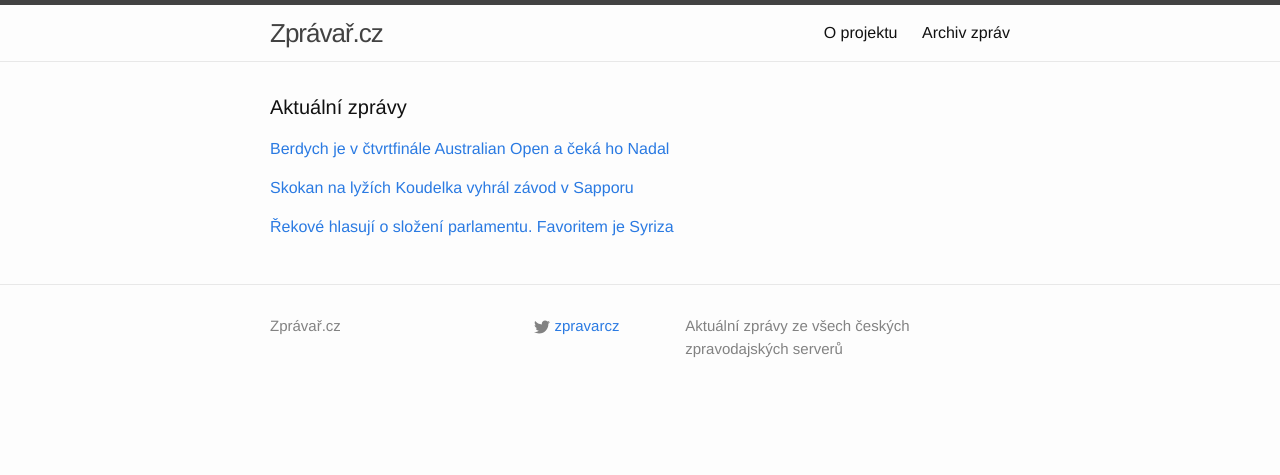
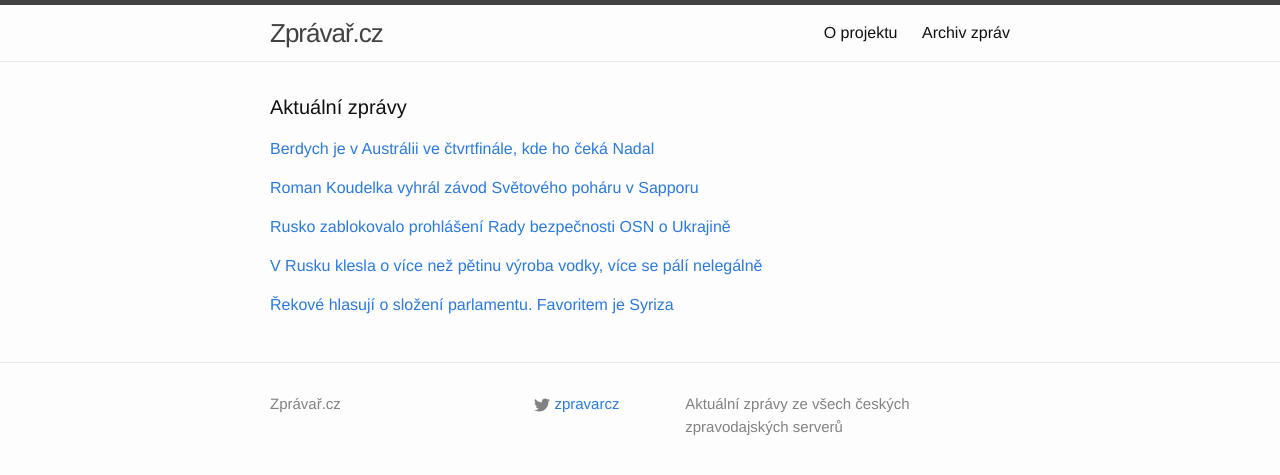
Before and after one commit to adliska/zpravar, a Jekyll site: the page built from index.html, in a window 1280 px wide. Shown: the top 475 px of the page. Built offline with Jekyll 4.4.1, drawn with Linux system fonts in a browser that asks for light colours.

Commit message:
zpravar news update

```diff
--- a/index.html
+++ b/index.html
@@ -5,9 +5,10 @@ layout: default
 <div class="home">
     <h1 class="page-heading">Aktuální zprávy</h1>
 
-<p><a href="javascript:;" onclick="toggle_visibility('zpravy0')">Berdych je v čtvrtfinále Australian Open a čeká ho Nadal</a></p>
+<p><a href="javascript:;" onclick="toggle_visibility('zpravy0')">Berdych je v Austrálii ve čtvrtfinále, kde ho čeká Nadal</a></p>
 <div id="zpravy0" style="display:none">
 <ul>
+<li><a href=http://sport.idnes.cz/tenisove-australian-open-0yd-/tenis.aspx?c=A150125_053206_tenis_vis>Berdych je v Austrálii ve čtvrtfinále, kde ho čeká Nadal - sport.idnes.cz</a></li>
 <li><a href=http://www.denik.cz/tenis/berdych-je-v-ctvrtfinale-australian-open-a-ceka-ho-nadal-20150125.html>Berdych je v čtvrtfinále Australian Open a čeká ho Nadal - www.denik.cz</a></li>
 <li><a href=http://sport.aktualne.cz/berdych-smetl-v-melbourne-tomice-ve-ctvrtfinale-ma-nadala/r~5efe19e4a46011e4ba57002590604f2e/>Berdych smetl v Melbourne Tomice, ve čtvrtfinále má Nadala - sport.aktualne.cz</a></li>
 <li><a href=http://www.rozhlas.cz/_zprava/tomas-berdych-porazil-tomice-a-je-ve-ctvrtfinale-australian-open--1447639>Tomáš Berdych porazil Tomice a je ve čtvrtfinále Australian Open - www.rozhlas.cz</a></li>
@@ -15,16 +16,33 @@ layout: default
 <li><a href=http://sport.idnes.cz/berdych-je-v-australii-ve-ctvrtfinale-kde-ho-ceka-nadal-ppd-/tenis.aspx?c=A150125_053206_tenis_vis>Berdych je v Austrálii ve čtvrtfinále, kde ho čeká Nadal - sport.idnes.cz</a></li>
 <li><a href=http://sport.idnes.cz/australie-se-tesi-na-souboj-hvezd-bouchardove-se-sarapovovou-pth-/tenis.aspx?c=A150125_053206_tenis_vis>Austrálie se těší na souboj hvězd Bouchardové se Šarapovovou - sport.idnes.cz</a></li>
 </ul>
-</div><p><a href="javascript:;" onclick="toggle_visibility('zpravy1')">Skokan na lyžích Koudelka vyhrál závod v Sapporu</a></p>
+</div><p><a href="javascript:;" onclick="toggle_visibility('zpravy1')">Roman Koudelka vyhrál závod Světového poháru v Sapporu</a></p>
 <div id="zpravy1" style="display:none">
 <ul>
+<li><a href=http://www.rozhlas.cz/_zprava/roman-koudelka-vyhral-zavod-svetoveho-poharu-v-sapporu--1447638>Roman Koudelka vyhrál závod Světového poháru v Sapporu - www.rozhlas.cz</a></li>
+<li><a href=http://www.denik.cz/zimni_sporty/skokan-na-lyzich-koudelka-vyhral-zavod-v-sapporu-20150125.html>Skokan na lyžích Koudelka vyhrál závod v Sapporu - www.denik.cz</a></li>
 <li><a href=http://www.sportovninoviny.cz/zpravy/skokan-na-lyzich-koudelka-vyhral-zavod-v-sapporu/1173087>Skokan na lyžích Koudelka vyhrál závod v Sapporu - www.sportovninoviny.cz</a></li>
 <li><a href=http://sport.idnes.cz/skokan-koudelka-vyhral-v-sapporu-dqd-/lyzovani.aspx?c=A150125_071723_lyzovani_par>Skokan Koudelka v Sapporu počtvrté ovládl závod Světového poháru - sport.idnes.cz</a></li>
 <li><a href=http://www.rozhlas.cz/_zprava/fantazie-roman-koudelka-vyhral-zavod-svetoveho-poharu-v-sapporu--1447638>Fantazie! Roman Koudelka vyhrál závod Světového poháru v Sapporu - www.rozhlas.cz</a></li>
 <li><a href=http://sport.aktualne.cz/forma-je-zpet-koudelka-octvrte-v-sezone-vyhral-zavod-sp/r~29fc6274a45a11e4aff10025900fea04/>Forma je zpět! Koudelka počtvrté v sezoně vyhrál závod SP - sport.aktualne.cz</a></li>
 </ul>
-</div><p><a href="javascript:;" onclick="toggle_visibility('zpravy2')">Řekové hlasují o složení parlamentu. Favoritem je Syriza</a></p>
+</div><p><a href="javascript:;" onclick="toggle_visibility('zpravy2')">Rusko zablokovalo prohlášení Rady bezpečnosti OSN o Ukrajině</a></p>
 <div id="zpravy2" style="display:none">
+<ul>
+<li><a href=http://echo24.cz/a/wLGeG>Rusko zablokovalo prohlášení Rady bezpečnosti OSN o Ukrajině - echo24.cz</a></li>
+<li><a href=http://zpravy.aktualne.cz/video-ostrelovani-mariupolu-si-vyzadalo-tri-desitky-mrtvych/r~aa0293fea46311e486b9002590604f2e/>VIDEO Ostřelování Mariupolu si vyžádalo tři desítky mrtvých - zpravy.aktualne.cz</a></li>
+<li><a href=http://zpravy.idnes.cz/rusko-zablokovalo-v-osn-rezoluci-k-bojum-na-ukrajine-pca-/zahranicni.aspx?c=A150125_075924_zahranicni_cen>Rusko v OSN zablokovalo prohlášení odsuzující boje na Ukrajině - zpravy.idnes.cz</a></li>
+<li><a href=http://www.ceskenoviny.cz/zpravy/zpravy/rusko-v-rb-osn-zablokovalo-prohlaseni-odsuzujici-boje-na-ukrajine/1173100>Rusko v RB OSN zablokovalo prohlášení odsuzující boje na Ukrajině - www.ceskenoviny.cz</a></li>
+</ul>
+</div><p><a href="javascript:;" onclick="toggle_visibility('zpravy3')">V Rusku klesla o více než pětinu výroba vodky, více se pálí nelegálně</a></p>
+<div id="zpravy3" style="display:none">
+<ul>
+<li><a href=http://ekonomika.idnes.cz/oficialni-vyroba-vodky-v-rusku-klesla-o-petinu-flg-/eko-zahranicni.aspx?c=A150125_082252_eko-zahranicni_cen>V Rusku klesla o více než pětinu výroba vodky, více se pálí nelegálně - ekonomika.idnes.cz</a></li>
+<li><a href=http://www.denik.cz/ekonomika/vyroba-vodky-v-rusku-loni-klesla-o-vice-nez20150125.html>Výroba vodky v Rusku loni klesla o více než pětinu - www.denik.cz</a></li>
+<li><a href=http://www.denik.cz/ekonomika/vyroba-vodky-v-rusku-loni-klesla-o-vice-nez-petinu-20150125.html>Výroba vodky v Rusku loni klesla o více než pětinu - www.denik.cz</a></li>
+</ul>
+</div><p><a href="javascript:;" onclick="toggle_visibility('zpravy4')">Řekové hlasují o složení parlamentu. Favoritem je Syriza</a></p>
+<div id="zpravy4" style="display:none">
 <ul>
 <li><a href=http://www.rozhlas.cz/_zprava/rekove-hlasuji-o-slozeni-parlamentu-favoritem-je-syriza--1447623>Řekové hlasují o složení parlamentu. Favoritem je Syriza - www.rozhlas.cz</a></li>
 <li><a href=http://www.rozhlas.cz/_zprava/rekove-budou-hlasuji-o-slozeni-parlamentu-favoritem-je-syriza--1447623>Řekové hlasují o složení parlamentu. Favoritem je Syriza - www.rozhlas.cz</a></li>
```
